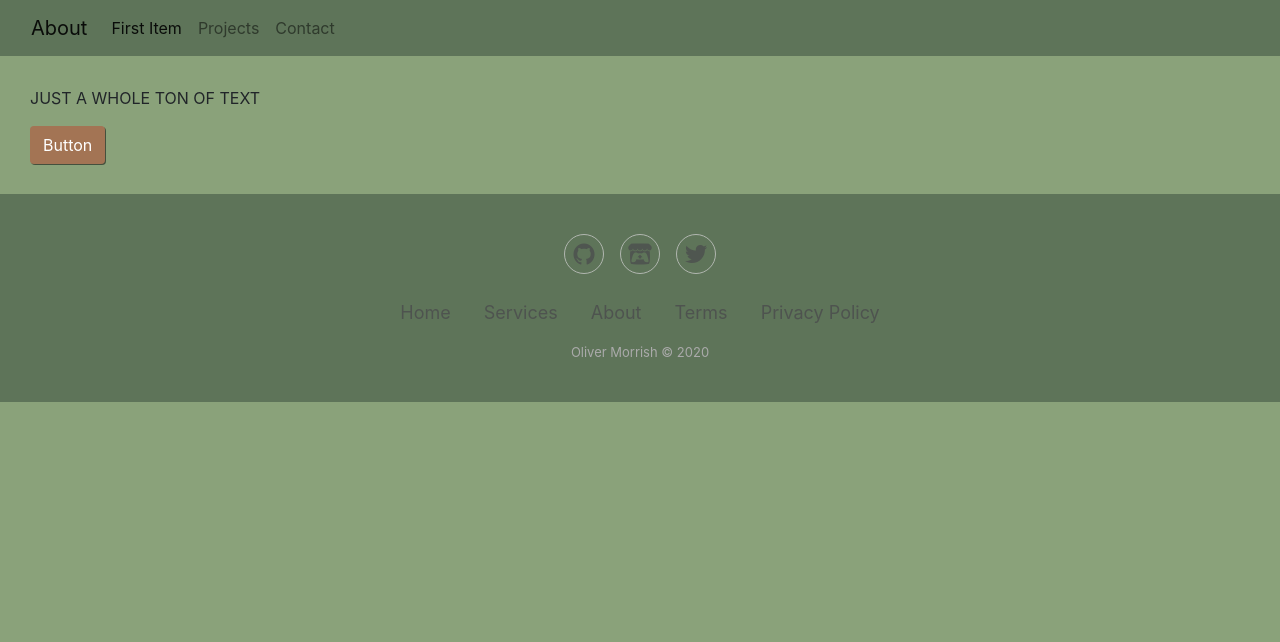
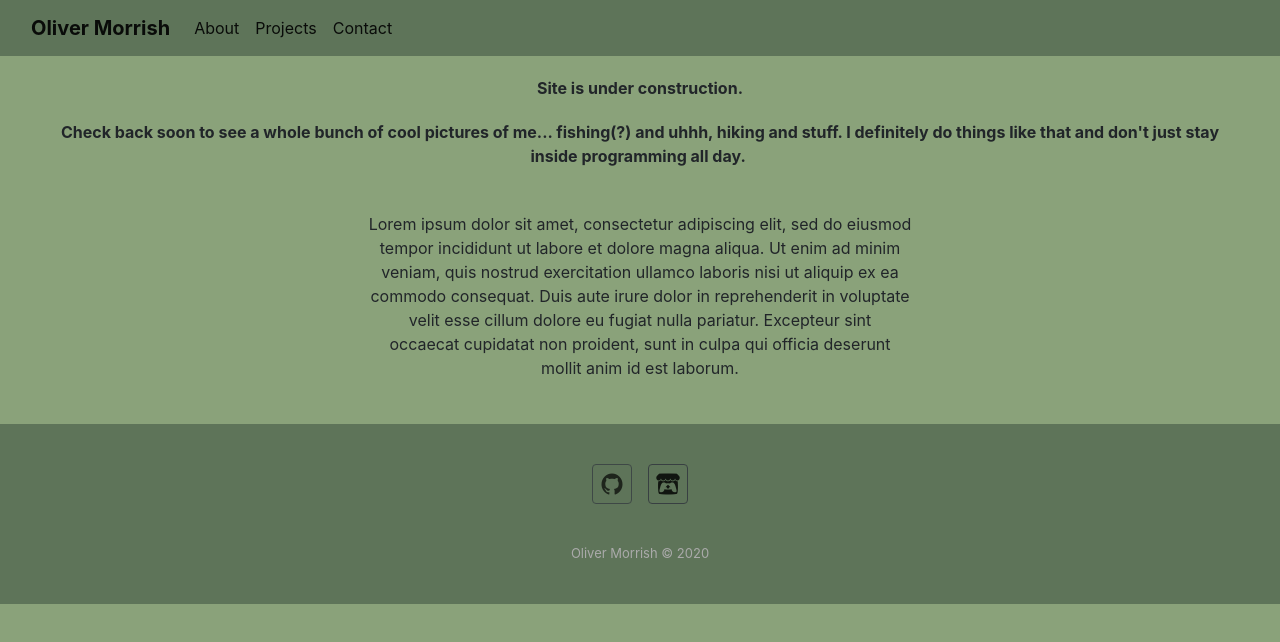
Before and after one commit to olmorrish/olmorrish, a plain HTML site: page index.html in a window 1280 px wide. Drawn offline with Linux system fonts and the light colour scheme; files whose address does not match are found by name.

Commit message:
Workflow set up. Can edit cleanly now.

```diff
--- a/index.html
+++ b/index.html
@@ -4,7 +4,7 @@
 <head>
     <meta charset="utf-8">
     <meta name="viewport" content="width=device-width, initial-scale=1.0, shrink-to-fit=no">
-    <title>TestProject</title>
+    <title>Oliver Morrish</title>
     <link rel="stylesheet" href="assets/bootstrap/css/bootstrap.min.css">
     <link rel="stylesheet" href="assets/fonts/fontawesome-all.min.css">
     <link rel="stylesheet" href="assets/fonts/ionicons.min.css">
@@ -14,29 +14,27 @@
 
 <body style="background-color: #8AA27A;">
     <nav class="navbar navbar-light navbar-expand-md" style="text-align: center;background-color: #5e7459;color: #000000;">
-        <div class="container-fluid"><a class="navbar-brand" href="#">About</a><button data-toggle="collapse" class="navbar-toggler" data-target="#navcol-1"><span class="sr-only">Toggle navigation</span><span class="navbar-toggler-icon"></span></button>
-            <div class="collapse navbar-collapse"
-                id="navcol-1">
+        <div class="container-fluid"><a class="navbar-brand" href="#"><strong>Oliver Morrish</strong></a><button data-toggle="collapse" class="navbar-toggler" data-target="#navcol-1"><span class="sr-only">Toggle navigation</span><span class="navbar-toggler-icon"></span></button>
+            <div
+                class="collapse navbar-collapse" id="navcol-1">
                 <ul class="nav navbar-nav" style="text-align: right;">
-                    <li class="nav-item" role="presentation"><a class="nav-link active" href="#">First Item</a></li>
-                    <li class="nav-item" role="presentation"><a class="nav-link" href="#">Projects</a></li>
-                    <li class="nav-item" role="presentation"><a class="nav-link" href="#">Contact</a></li>
+                    <li class="nav-item" role="presentation"><a class="nav-link active" href="#">About</a></li>
+                    <li class="nav-item" role="presentation"><a class="nav-link" href="#" style="color: rgba(0,0,0,0.9);">Projects</a></li>
+                    <li class="nav-item" role="presentation"><a class="nav-link" href="#" style="color: rgba(0,0,0,0.9);">Contact</a></li>
                 </ul>
-            </div>
+        </div>
         </div>
     </nav>
-    <div style="margin: 30px;">
-        <p>JUST A WHOLE TON OF TEXT</p><button class="btn btn-primary text-left" type="button" style="background-color: #A37454;border-color: rgba(0,0,0,0);box-shadow: 1px 1px rgba(0,0,0,0.5);">Button</button></div>
+    <div class="text-center" style="margin: 20px;">
+        <p class="text-center" style="margin: 20px;"><strong>Site is under construction.</strong></p>
+        <p class="text-center" style="margin: 20px;"><strong>Check back soon to see a whole bunch of cool pictures of me... fishing(?) and uhhh, hiking and stuff. I definitely do things like that and don't just stay inside programming all day.&nbsp;</strong></p>
+        <p class="text-center" style="margin: 20px;"><br>Lorem ipsum dolor sit amet, consectetur adipiscing elit, sed do eiusmod <br>tempor incididunt ut labore et dolore magna aliqua. Ut enim ad minim <br>veniam, quis nostrud exercitation ullamco laboris nisi ut aliquip ex ea <br>commodo consequat.
+            Duis aute irure dolor in reprehenderit in voluptate <br>velit esse cillum dolore eu fugiat nulla pariatur. Excepteur sint <br>occaecat cupidatat non proident, sunt in culpa qui officia deserunt <br>mollit anim id est laborum.<br><br></p>
+    </div>
     <div class="footer-basic" style="background-color: #5e7459;">
         <footer>
-            <div class="social"><a href="#"><i class="icon ion-social-github"></i></a><a href="https://olmorrish.itch.io/"><i class="fab fa-itch-io"></i></a><a href="#"><i class="icon ion-social-twitter"></i></a></div>
-            <ul class="list-inline">
-                <li class="list-inline-item"><a href="#">Home</a></li>
-                <li class="list-inline-item"><a href="#">Services</a></li>
-                <li class="list-inline-item"><a href="#">About</a></li>
-                <li class="list-inline-item"><a href="#">Terms</a></li>
-                <li class="list-inline-item"><a href="#">Privacy Policy</a></li>
-            </ul>
+            <div class="social"><a class="border rounded border-dark" href="https://github.com/olmorrish" style="color: rgba(0,0,0,0.9);"><i class="icon ion-social-github" style="color: rgba(0,0,0,0.9);"></i></a><a class="border rounded border-dark" href="https://olmorrish.itch.io/"
+                    style="color: rgba(0,0,0,0.9);opacity: 0.90;"><i class="fab fa-itch-io border-dark" style="color: rgba(0,0,0,0.9);"></i></a></div>
             <p class="copyright">Oliver Morrish © 2020</p>
         </footer>
     </div>
```
